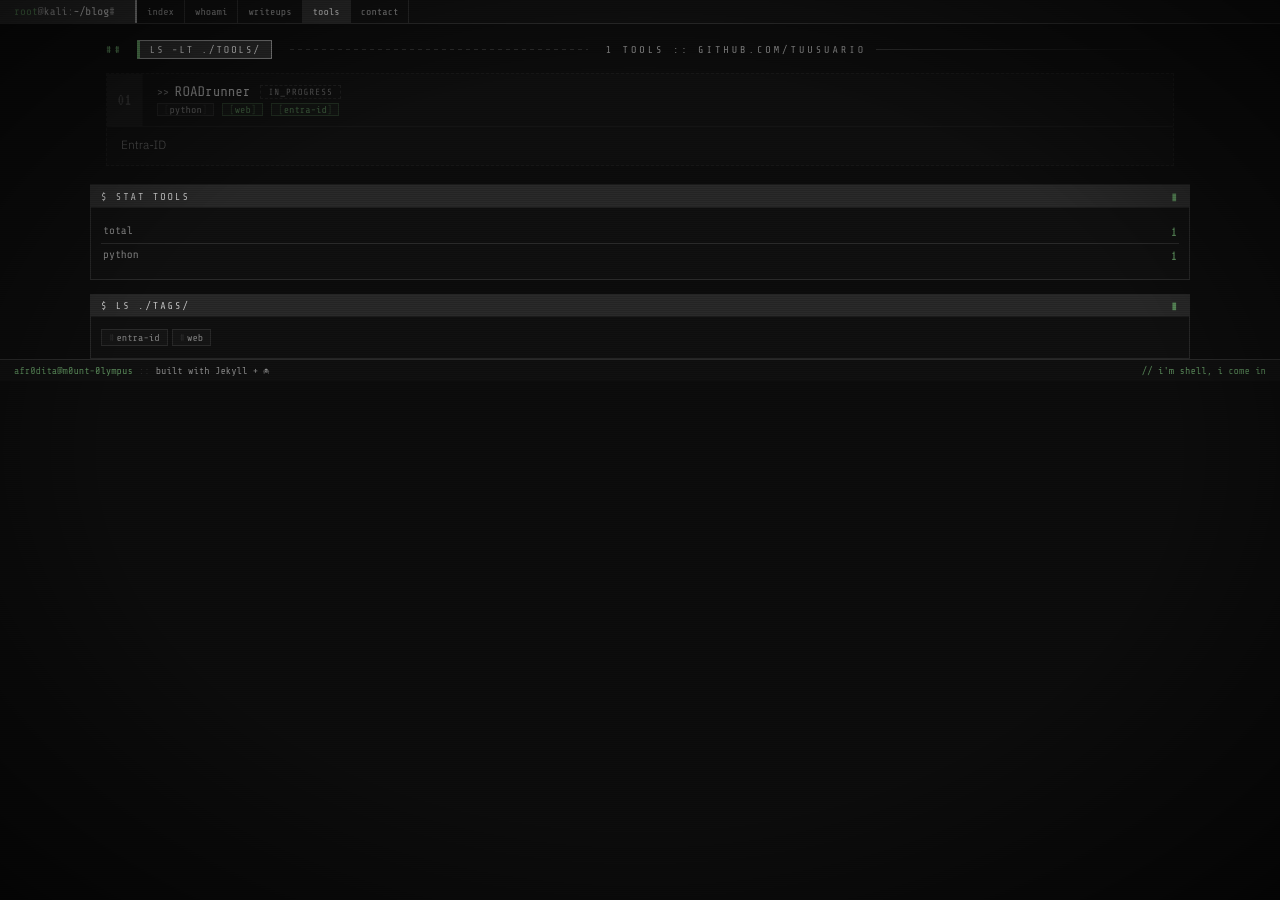
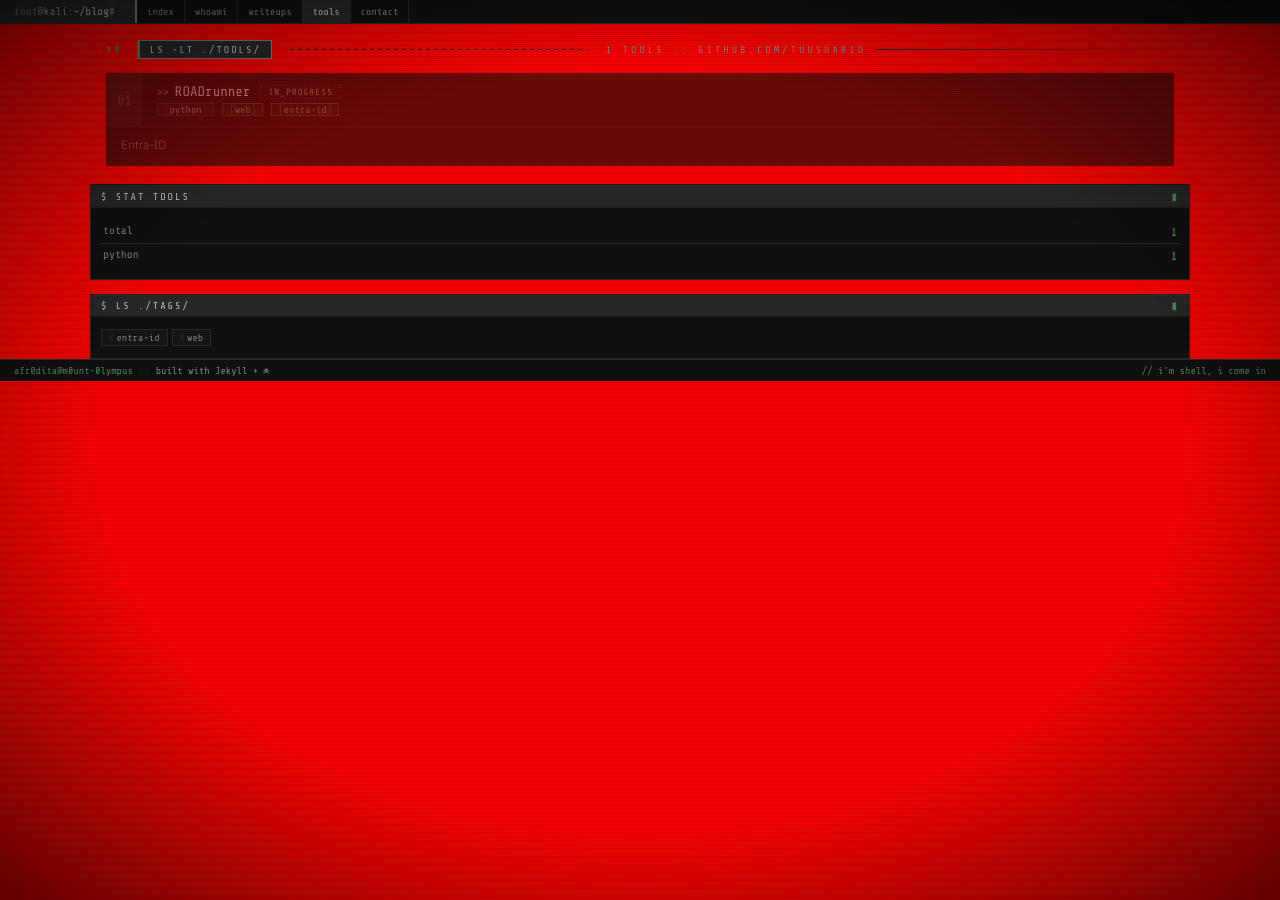
Before and after one commit to martabyte/martabyte.github.io, a Jekyll site: the page built from pages/tools.md, in a window 1280 px wide. Built offline with Jekyll 4.4.1, drawn with Linux system fonts in a browser that asks for light colours.

Commit message:
Update main.scss

```diff
--- a/_sass/main.scss
+++ b/_sass/main.scss
@@ -741,6 +741,8 @@ body::after {
    ============================================= */
 @media (max-width: 1460px) {
 
+  body {background: red !important;}
+
   /* post y whoami — colapsar a una columna */
   .post-wrapper,
   .whoami-wrapper {
```
